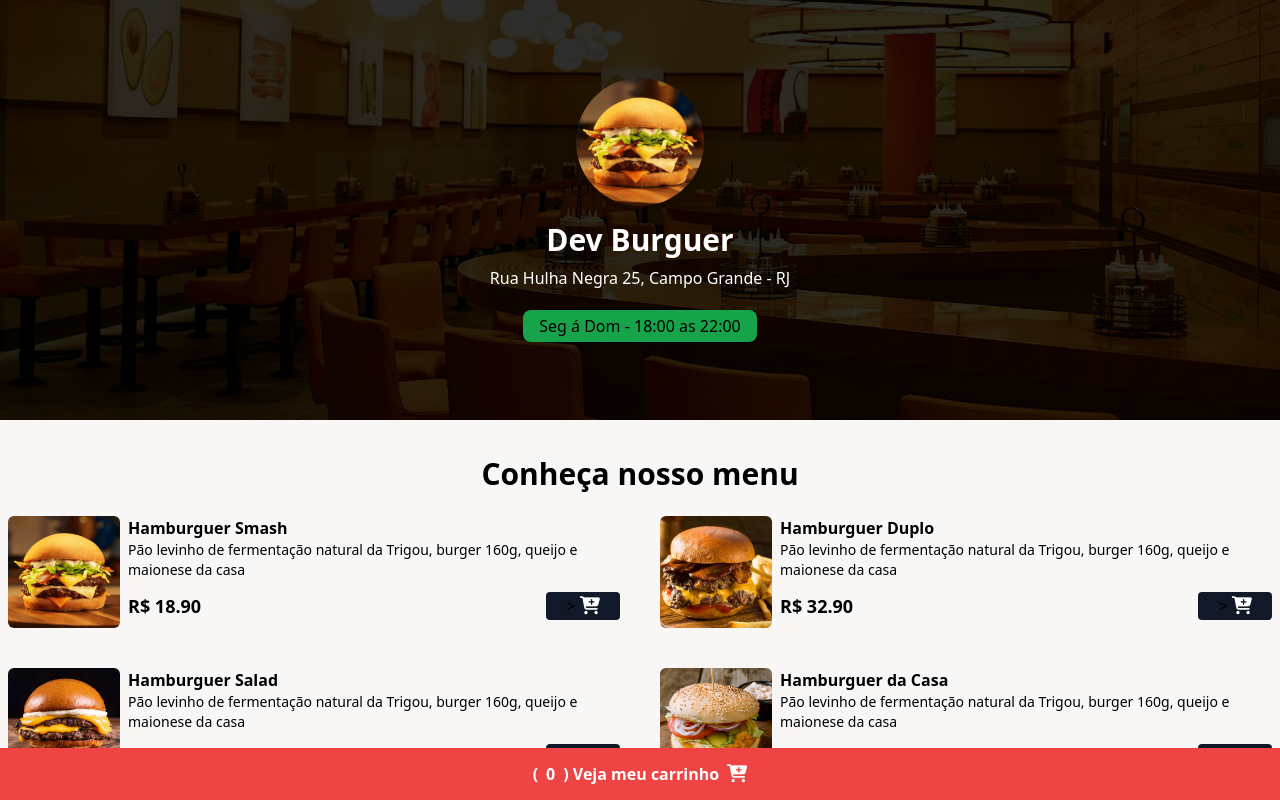
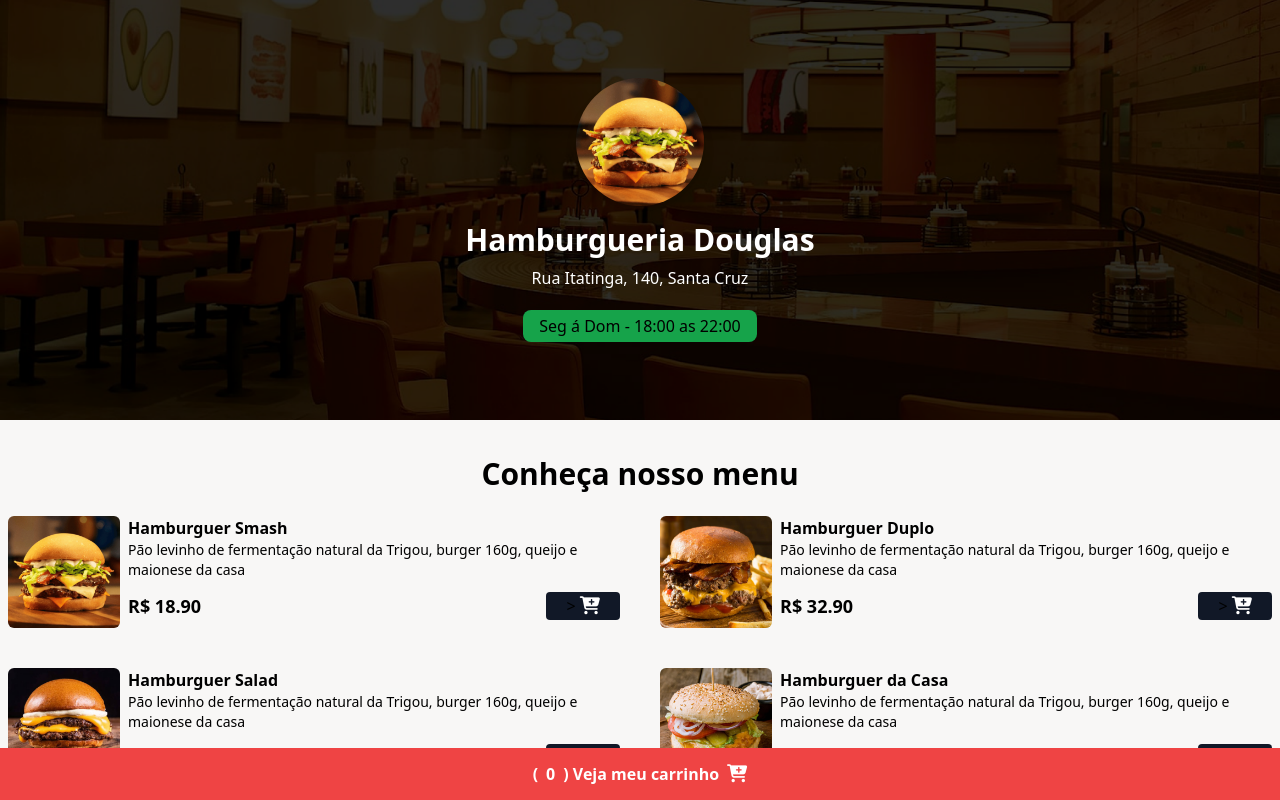
Before and after one commit to douglasinforj/restaurante_estudos, a website: page index.html in a window 1280 px wide. Shown: the top 800 px of the page. Drawn offline with nearby package versions, Linux system fonts and the light colour scheme.

Commit message:
Mudança no nome

```diff
--- a/index.html
+++ b/index.html
@@ -17,8 +17,8 @@
     <header class="w-full h-[420px] bg-zinc-900 bg-home bg-cover bg-center">  <!--Configura o cabeçalho-->
         <div class="w-full h-full flex flex-col justify-center items-center"> <!--Trata o conteudo-->
             <img src="./assets/hamb-1.png"  alt="Logo DevBurger" class="w-32 h-32 rounded-full shadow-lg hover:scale-110 duration-200"/>
-            <h1 class="text-3xl mt-4 mb-2 font-bold text-white">Dev Burguer</h1>
-            <span class="text-white font-medium">Rua Hulha Negra 25, Campo Grande - RJ</span>
+            <h1 class="text-3xl mt-4 mb-2 font-bold text-white">Hamburgueria Douglas</h1>
+            <span class="text-white font-medium">Rua Itatinga, 140, Santa Cruz</span>
 
             <div class="bg-green-600 px-4 py-1 rounded-lg mt-5" id="date-span">
                 <span>Seg á Dom - 18:00 as 22:00</span>
```
Also changed, not shown: README.md (added).
